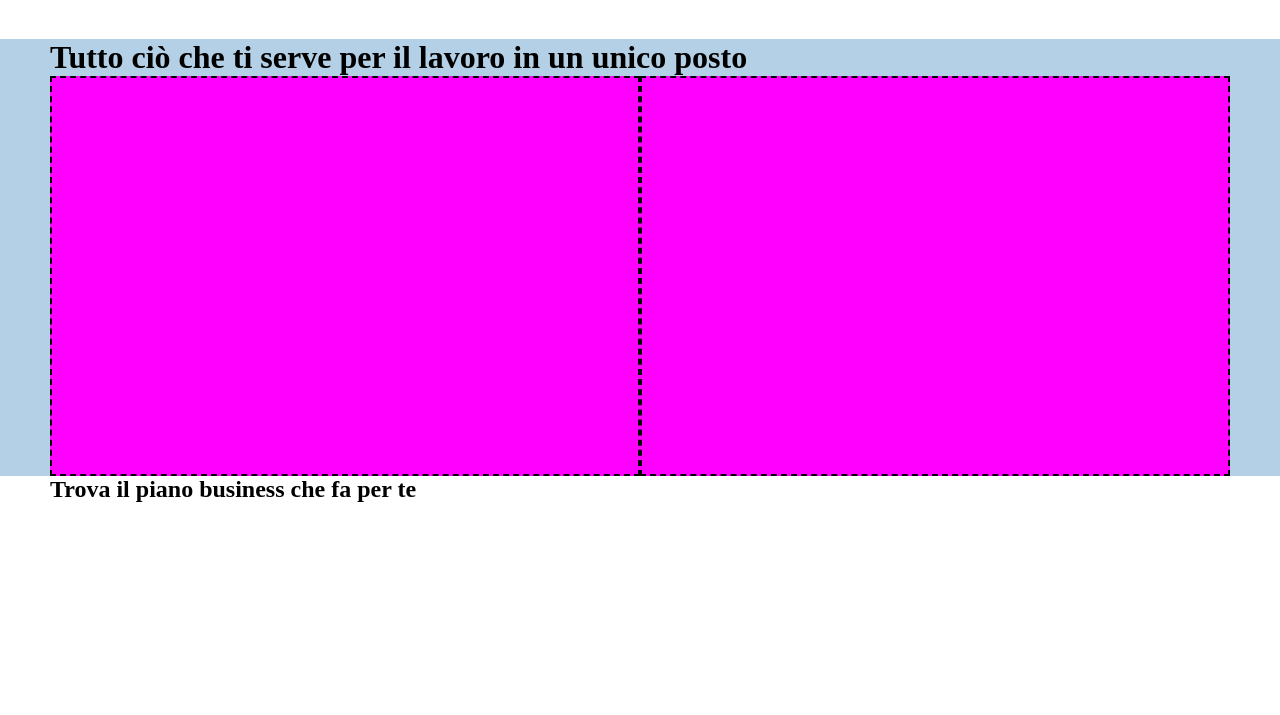
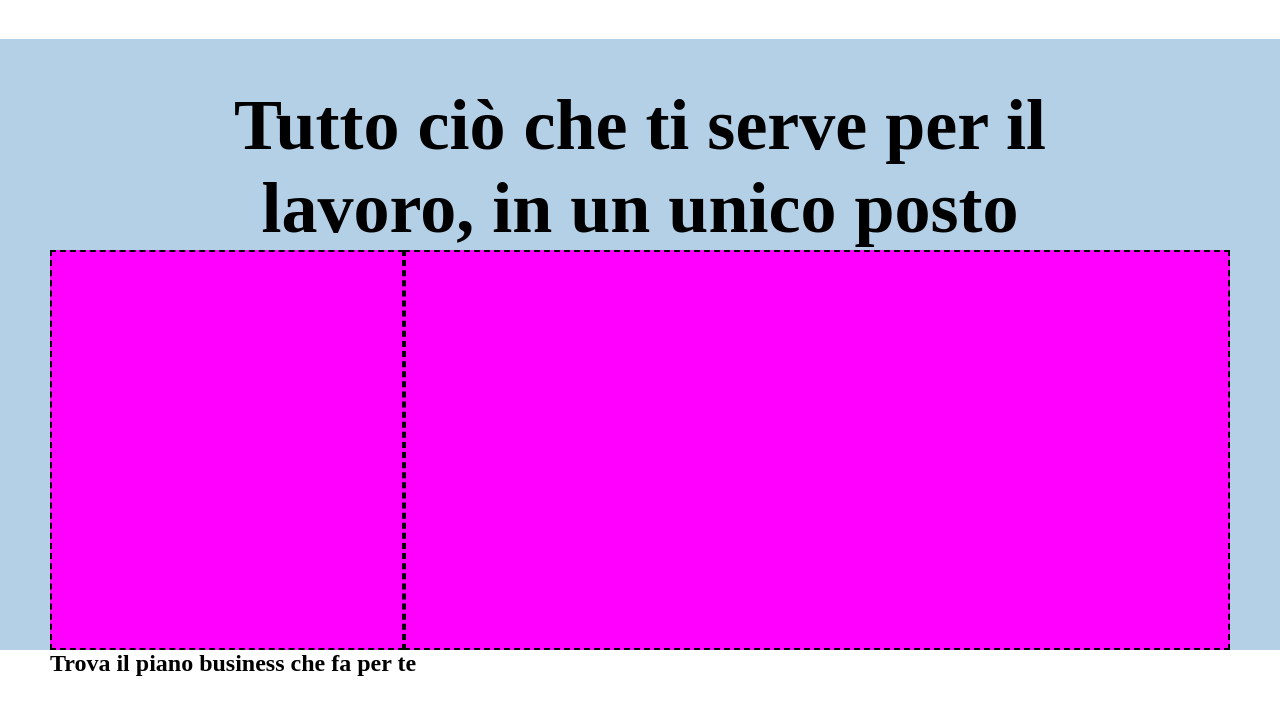
Before and after one commit to GiordanoCasale/htmlcss-dropbox, a plain HTML site: page index.html in a window 1280 px wide. Shown: the part 61-776 px from the top of the page. Drawn offline with Linux system fonts and the light colour scheme.

Commit message:
[UPD] Started jumbodron

```diff
--- a/CSS/style.css
+++ b/CSS/style.css
@@ -66,19 +66,20 @@ main {
    max-width: 1180px;
    margin: 0 auto;
    padding-bottom: 0px;
+   text-align: center;
 
 
 }
 
 .container-jumbo-left {
-   width: 50%;
+   width: 30%;
    height: 400px;
    border: 2px dashed black;
 
 }
 
 .container-jumbo-right {
-   width: 50%;
+   width: 70%;
    height: 400px;
    border: 2px dashed black;
 }
@@ -137,9 +138,13 @@ ul {
 }
 
 .font-size{
-   font-size: 0px;
+   font-size: 72px;
 }
 
 .d-flex{
    display: flex;
 }
+
+.py-50{
+   padding-top: 45px;
+}
--- a/index.html
+++ b/index.html
@@ -5,7 +5,9 @@
     <meta charset="UTF-8">
     <meta name="viewport" content="width=device-width, initial-scale=1.0">
     <title>Document</title>
-    <link rel="stylesheet" href="https://cdnjs.cloudflare.com/ajax/libs/font-awesome/6.7.2/css/all.min.css" integrity="sha512-Evv84Mr4kqVGRNSgIGL/F/aIDqQb7xQ2vcrdIwxfjThSH8CSR7PBEakCr51Ck+w+/U6swU2Im1vVX0SVk9ABhg==" crossorigin="anonymous" referrerpolicy="no-referrer" />
+    <link rel="stylesheet" href="https://cdnjs.cloudflare.com/ajax/libs/font-awesome/6.7.2/css/all.min.css"
+        integrity="sha512-Evv84Mr4kqVGRNSgIGL/F/aIDqQb7xQ2vcrdIwxfjThSH8CSR7PBEakCr51Ck+w+/U6swU2Im1vVX0SVk9ABhg=="
+        crossorigin="anonymous" referrerpolicy="no-referrer" />
     <link rel="stylesheet" href="./CSS/style.css">
 </head>
 
@@ -41,7 +43,7 @@
         <div class="bg-jumbo">
             <div class="container-jumbo">
                 <div>
-                    <h1>Tutto ciò che ti serve per il lavoro in un unico posto</h1>
+                    <h1 class="font-size py-50">Tutto ciò che ti serve per il <br> lavoro, in un unico posto</h1>
                 </div>
                 <div class="jumbo">
                     <div class="container-jumbo-left bg-magenta"></div>
```
